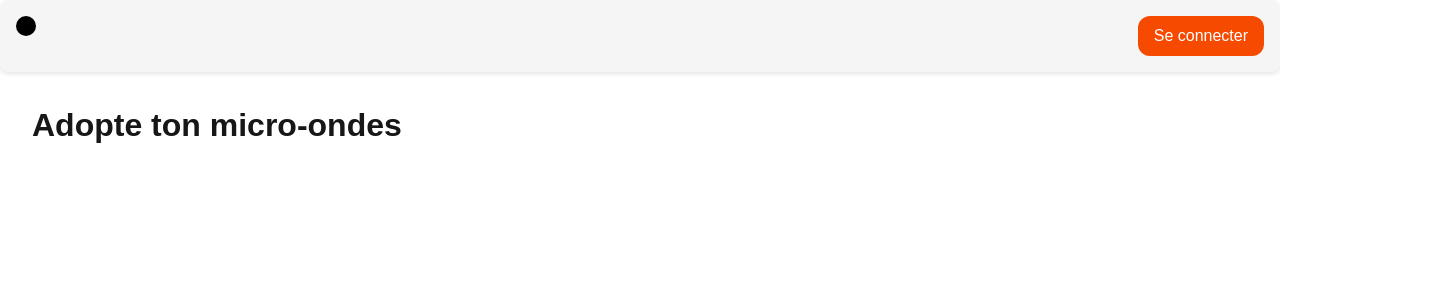
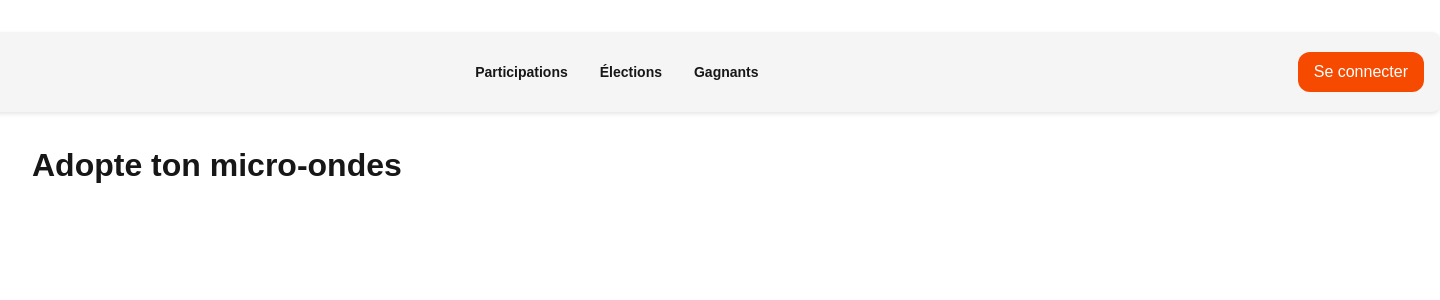
Before and after one commit to remiSoulier/adopteTonMicroOnde, a Next.js app: page / in a window 1280 px wide. Shown: the top 300 px of the page, 1440 px wide, since content can reach past the window. Built offline with nearby package versions, Linux system fonts and the light colour scheme; no server answers.

Commit message:
feat(navbar): :lipstick: improve the style off navbar

```diff
--- /dev/null
+++ b/src/app/gagnants/page.tsx
@@ -0,0 +1,7 @@
+export default function GagnantsPage() {
+    return(
+        <div>
+            <h1>Gagnants</h1>
+        </div>
+    )
+}
--- a/src/app/globals.css
+++ b/src/app/globals.css
@@ -36,7 +36,7 @@ h1 {
 .card {
   background: var(--background-secondary);
   color: var(--foreground);
-  padding: 1rem;
+  padding-inline: 1rem;
   border-radius: 0.5rem;
   box-shadow: 0 2px 4px rgba(0, 0, 0, 0.1);
 }
@@ -53,12 +53,24 @@ h1 {
       outline-offset: 1px;
     }
   }
+
   .btn-primary {
     @apply bg-orange-600 text-white px-4 py-2 rounded-xl hover:bg-orange-700;
     cursor: pointer;
   }
+
   .btn-secondary {
     @apply bg-black text-white px-4 py-2 rounded-xl hover:bg-black/80;
     cursor: pointer;
   }
+
+  .link {
+    @apply hover:text-orange-600 font-bold;
+    cursor: pointer;
+
+    &:hover {
+      border-bottom: 1px solid var(--bg-orange-600);
+    }
+
+  }
 }
--- a/src/app/layout.tsx
+++ b/src/app/layout.tsx
@@ -25,7 +25,7 @@ export default function RootLayout({ children }: LayoutProps<"/">) {
       suppressHydrationWarning
       className={`${geistSans.variable} ${geistMono.variable} h-full antialiased`}
     >
-      <body className="min-h-full flex flex-col">
+      <body className="min-h-full flex flex-col items-center my-8">
         <Navbar />
         {children}
       </body>
--- a/src/components/Navbar.tsx
+++ b/src/components/Navbar.tsx
@@ -2,6 +2,7 @@ import Link from "next/link";
 import { cookies } from "next/headers";
 import { createClient } from "@/utils/supabase/server";
 import LogoutButton from "./LogoutButton";
+import Image from "next/image";
 
 
 export default async function Navbar() {
@@ -10,12 +11,30 @@ export default async function Navbar() {
   const isLoggedIn = !!data?.claims;
 
   return (
-    <div className="flex justify-between card">
-      <div className='rounded-full bg-black w-5 h-5'></div>
+    <div className="flex justify-between card items-center w-400">
+      <Image src="/logo.png" alt="Logo" width={80} height={80} />
+        <ul className="flex gap-8 ">
+          <li className="link">
+            <Link href="/participation" className="text-sm">
+              Participations
+            </Link>
+          </li>
+          <li className="link">
+            <Link href="/election" className="text-sm">
+              Élections
+            </Link>
+          </li>
+          <li className="link">
+            <Link href="/gagnants" className="text-sm">
+              Gagnants
+            </Link>
+          </li>
+        </ul>
+
       {isLoggedIn ? (
         <LogoutButton />
       ) : (
-        <Link href="/login" className="btn-primary">Se connecter</Link>
+        <Link href="/login" className="btn-primary h-fit">Se connecter</Link>
       )}
     </div>
   )
```
Also changed, not shown: src/components/Modal.tsx (+14 -0 lines), public/logo.png (added).
